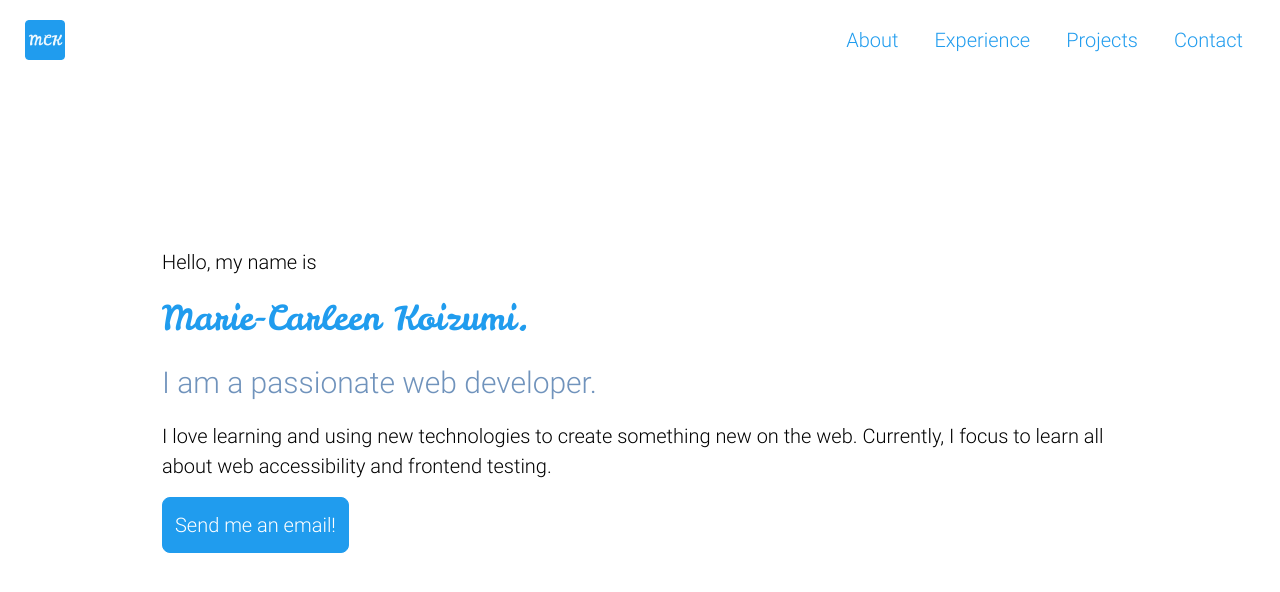
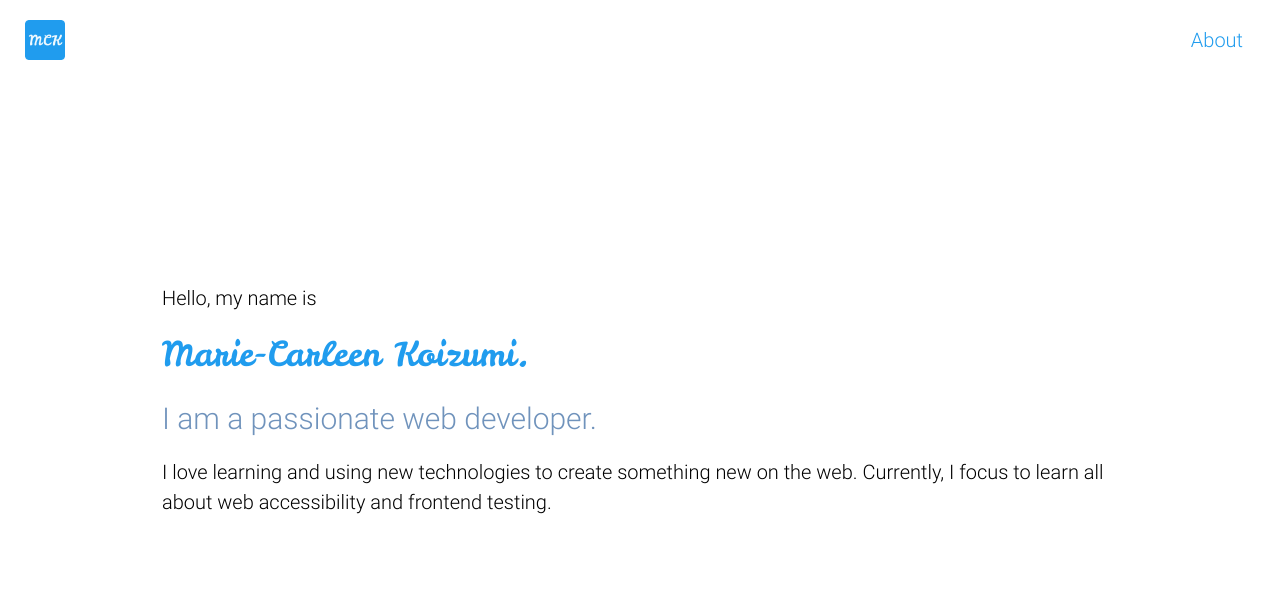
Before and after one commit to macfrei/portfolio, a React (Create React App) app: page / in a window 1280 px wide. Shown: the top 592 px of the page. Built offline with nearby package versions, Linux system fonts and the light colour scheme.

Commit message:
Remove unneccesary code

```diff
--- a/src/components/Header.js
+++ b/src/components/Header.js
@@ -6,18 +6,6 @@ const links = [
   {
     name: "About",
     id: "#about",
-  },
-  {
-    name: "Experience",
-    id: "#experience",
-  },
-  {
-    name: "Projects",
-    id: "#projects",
-  },
-  {
-    name: "Contact",
-    id: "#contact",
   },
 ];
 
@@ -45,6 +33,7 @@ const HeaderStyled = styled.header`
   align-items: center;
   flex-wrap: wrap;
 
+  background-color: white;
   position: fixed;
   top: 0;
 
--- a/src/components/Hero.js
+++ b/src/components/Hero.js
@@ -1,9 +1,9 @@
 import styled from "styled-components";
-import LinkButton from "./LinkButton";
+import SocialMenu from "./SocialMenu";
 
 export default function Hero() {
   return (
-    <HeroStyled>
+    <HeroStyled id="hero">
       <p>Hello, my name is</p>
       <Headline>Marie-Carleen Koizumi.</Headline>
       <SubHeadline>I am a passionate web developer.</SubHeadline>
@@ -12,9 +12,6 @@ export default function Hero() {
         the web. Currently, I focus to learn all about web accessibility and
         frontend testing.
       </p>
-      <LinkButton href="mailto:mariecarleen.koizumi@gmail.com">
-        Send me an email!
-      </LinkButton>
     </HeroStyled>
   );
 }
@@ -27,14 +24,6 @@ const HeroStyled = styled.section`
 
   min-height: 100vh;
   height: 100vh;
-
-  & a {
-    justify-self: start;
-  }
-
-  @media (max-width: 390px) {
-    font-size: 1rem;
-  }
 `;
 
 const Headline = styled.h1`
--- a/src/components/LinkButton.js
+++ b/src/components/LinkButton.js
@@ -9,6 +9,7 @@ export default function LinkButton({ href, children, ...rest }) {
 }
 
 const Link = styled.a`
+  justify-self: start;
   padding: 12px;
   font-size: inherit;
   background-color: var(--primary-blue);
```
